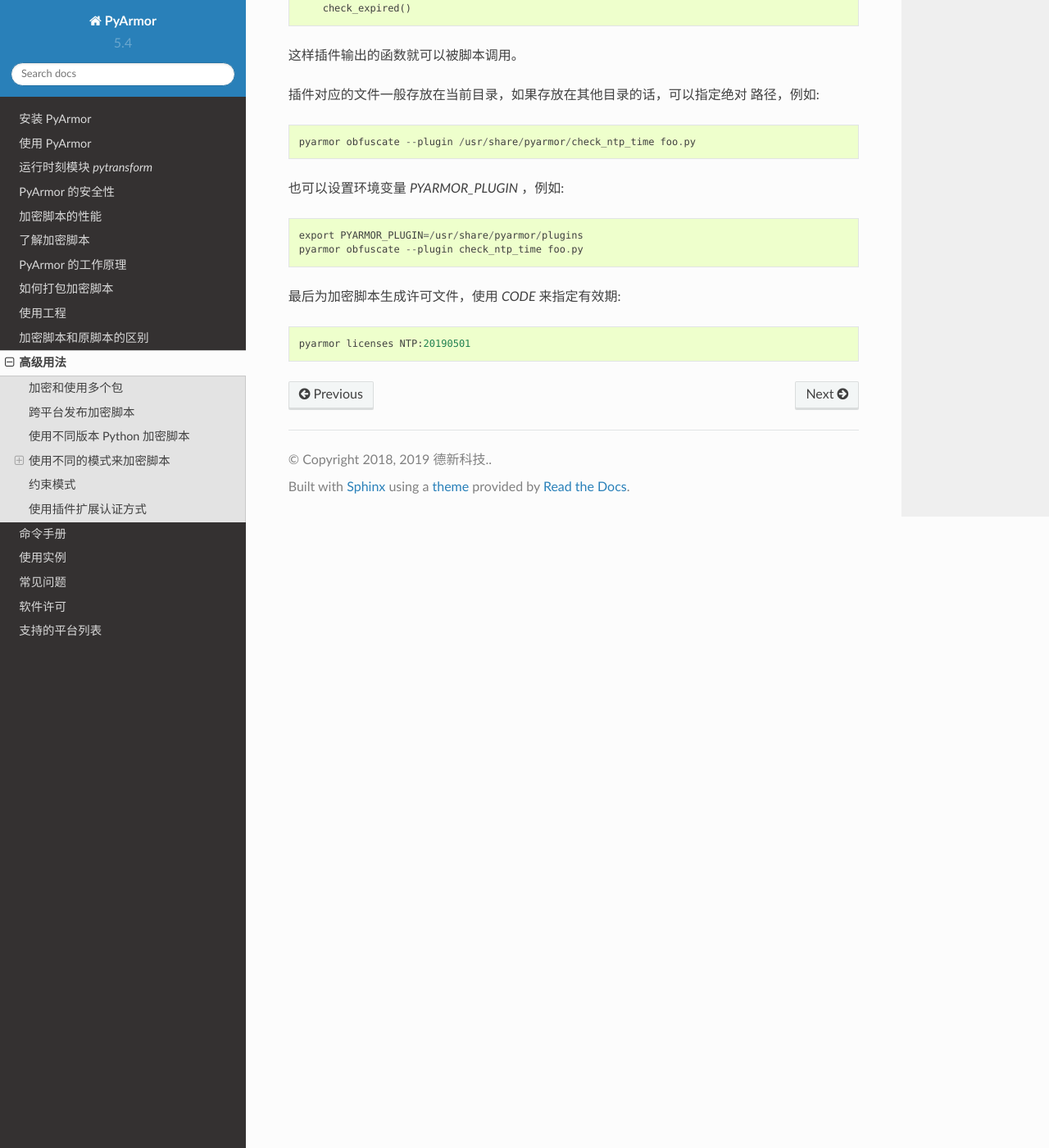
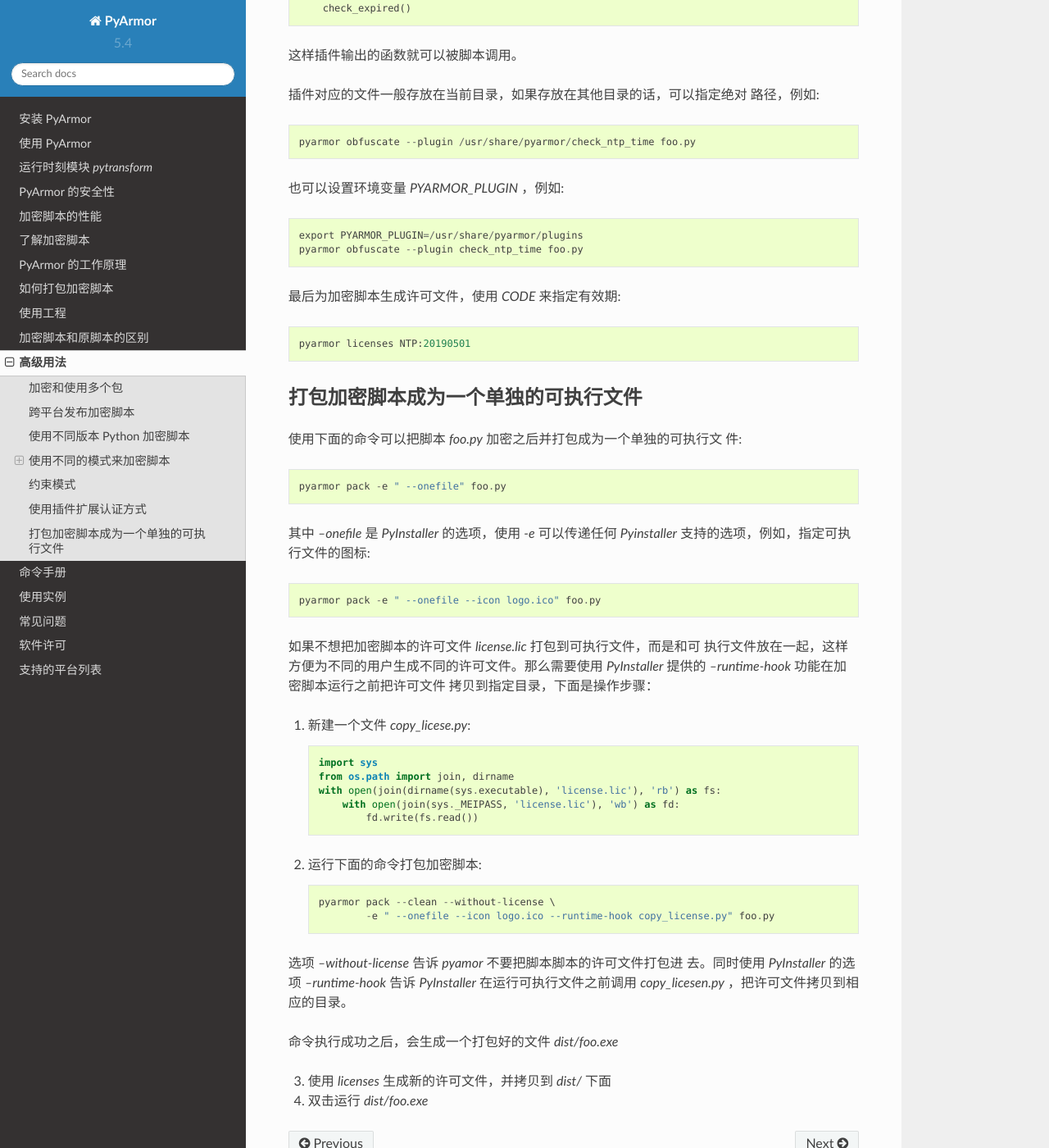
Before and after one commit to dashingsoft/pyarmor-docs-zh, a Sphinx documentation site: the page built from docs/advanced.rst, in a window 1280 px wide and 1400 px high, scrolled down 6137 px. Shown: the whole window at 82% size. Built offline with Sphinx 7.4.7 and the Read the Docs theme 2.0.0, drawn with Linux system fonts in a browser that asks for light colours.

Commit message:
Add new example usage

```diff
--- a/docs/advanced.rst
+++ b/docs/advanced.rst
@@ -304,6 +304,49 @@ PyArmor 可以通过插件来扩展加密脚本的认证方式，例如检查网
 
     pyarmor licenses NTP:20190501
 
+.. _打包加密脚本成为一个单独的可执行文件:
+
+打包加密脚本成为一个单独的可执行文件
+------------------------------------
+
+使用下面的命令可以把脚本 `foo.py` 加密之后并打包成为一个单独的可执行文
+件::
+
+    pyarmor pack -e " --onefile" foo.py
+
+其中 `--onefile` 是 `PyInstaller` 的选项，使用 `-e` 可以传递任何
+`Pyinstaller` 支持的选项，例如，指定可执行文件的图标::
+
+    pyarmor pack -e " --onefile --icon logo.ico" foo.py
+
+如果不想把加密脚本的许可文件 `license.lic` 打包到可执行文件，而是和可
+执行文件放在一起，这样方便为不同的用户生成不同的许可文件。那么需要使用
+`PyInstaller` 提供的 `--runtime-hook` 功能在加密脚本运行之前把许可文件
+拷贝到指定目录，下面是操作步骤：
+
+1. 新建一个文件 `copy_licese.py`::
+
+    import sys
+    from os.path import join, dirname
+    with open(join(dirname(sys.executable), 'license.lic'), 'rb') as fs:
+        with open(join(sys._MEIPASS, 'license.lic'), 'wb') as fd:
+            fd.write(fs.read())
+
+2. 运行下面的命令打包加密脚本::
+
+    pyarmor pack --clean --without-license \
+            -e " --onefile --icon logo.ico --runtime-hook copy_license.py" foo.py
+
+选项 `--without-license` 告诉 `pyamor` 不要把脚本脚本的许可文件打包进
+去。同时使用 `PyInstaller` 的选项 `--runtime-hook` 告诉 `PyInstaller`
+在运行可执行文件之前调用 `copy_licesen.py` ，把许可文件拷贝到相应的目录。
+
+命令执行成功之后，会生成一个打包好的文件 `dist/foo.exe`
+
+3. 使用 `licenses` 生成新的许可文件，并拷贝到 `dist/` 下面
+
+4. 双击运行 `dist/foo.exe`
+
 .. 定制保护代码:
 
 .. include:: _common_definitions.txt
```
